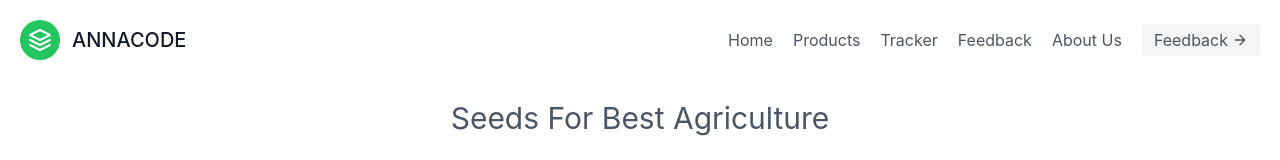
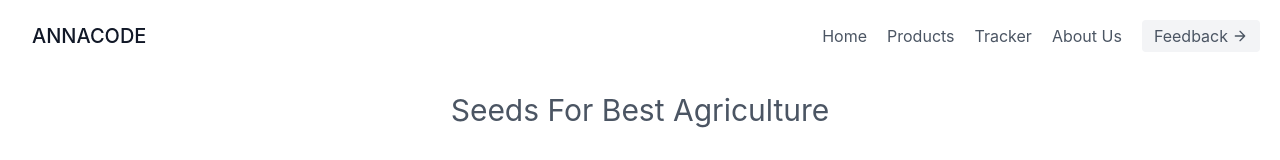
Before and after one commit to yogitheboss/AnnaCode, a React (Create React App) app in the folder annacode/: page /products in a window 1280 px wide. Shown: the top 160 px of the page. Built offline with nearby package versions, Linux system fonts and the light colour scheme.

Commit message:
removed feedback

```diff
--- a/annacode/src/Components/Homepage/Navbar.jsx
+++ b/annacode/src/Components/Homepage/Navbar.jsx
@@ -7,17 +7,14 @@ function Navbar() {
             <header className="text-gray-600 body-font">
                 <div className="container mx-auto flex flex-wrap p-5 flex-col md:flex-row items-center">
                     <Link to="/" className="flex title-font font-medium items-center text-gray-900 mb-4 md:mb-0">
-                        <svg source="i.jpg" fill="none" stroke="currentColor" stroke-linecap="round" stroke-linejoin="round"
-                            stroke-width="2" className="w-10 h-10 text-white p-2 bg-green-500 rounded-full" viewBox="0 0 24 24">
-                            <path d="M12 2L2 7l10 5 10-5-10-5zM2 17l10 5 10-5M2 12l10 5 10-5"></path>
-                        </svg>
+                        <img src="" alt="" />
                         <span className="ml-3 text-xl">ANNACODE</span>
                     </Link>
                     <nav className="md:ml-auto flex flex-wrap items-center text-base justify-center cursor-pointer">
                         <Link  to="/" className="mr-5 hover:text-gray-900">Home</Link>
                         <Link   to="/products" className="mr-5 hover:text-gray-900">Products</Link>
                         <Link  to="/" className="mr-5 hover:text-gray-900">Tracker</Link>
-                        <Link  to="/" className="mr-5 hover:text-gray-900">Feedback</Link>
+
                         <Link  to="/" className="mr-5 hover:text-gray-900">About Us</Link>
                     </nav>
                     <button
```
